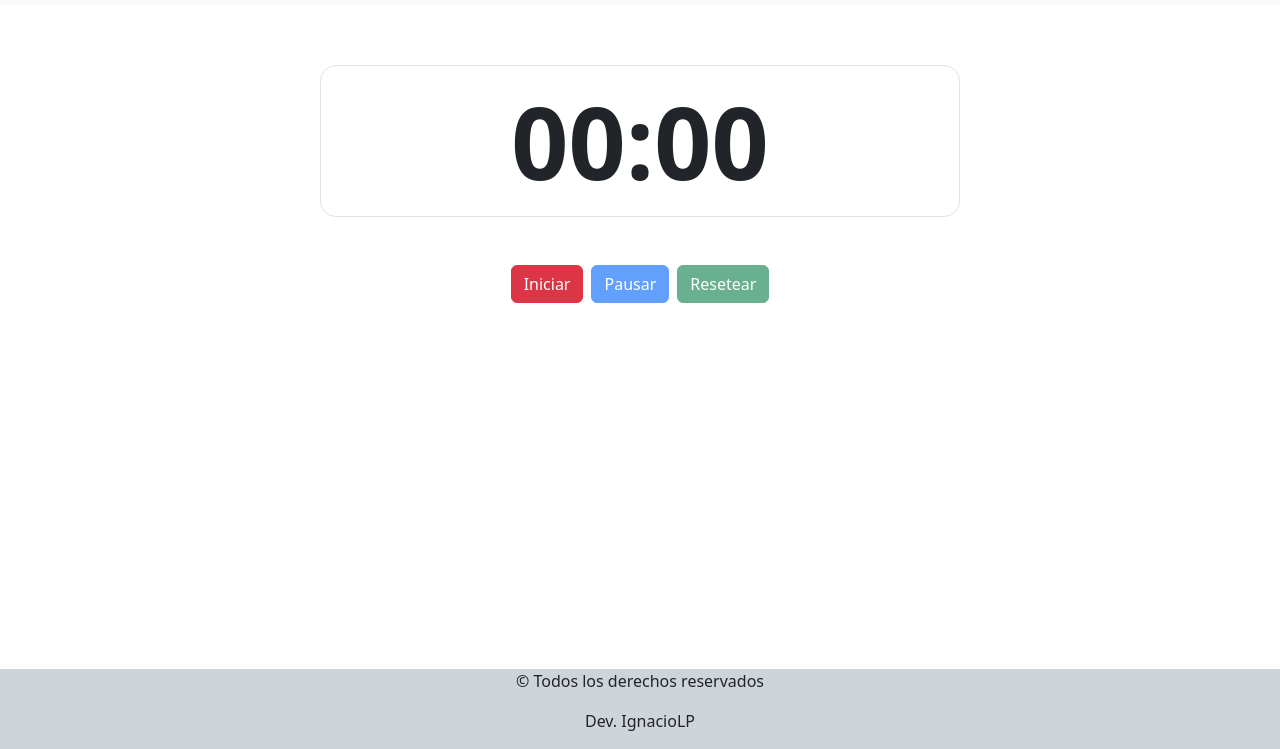
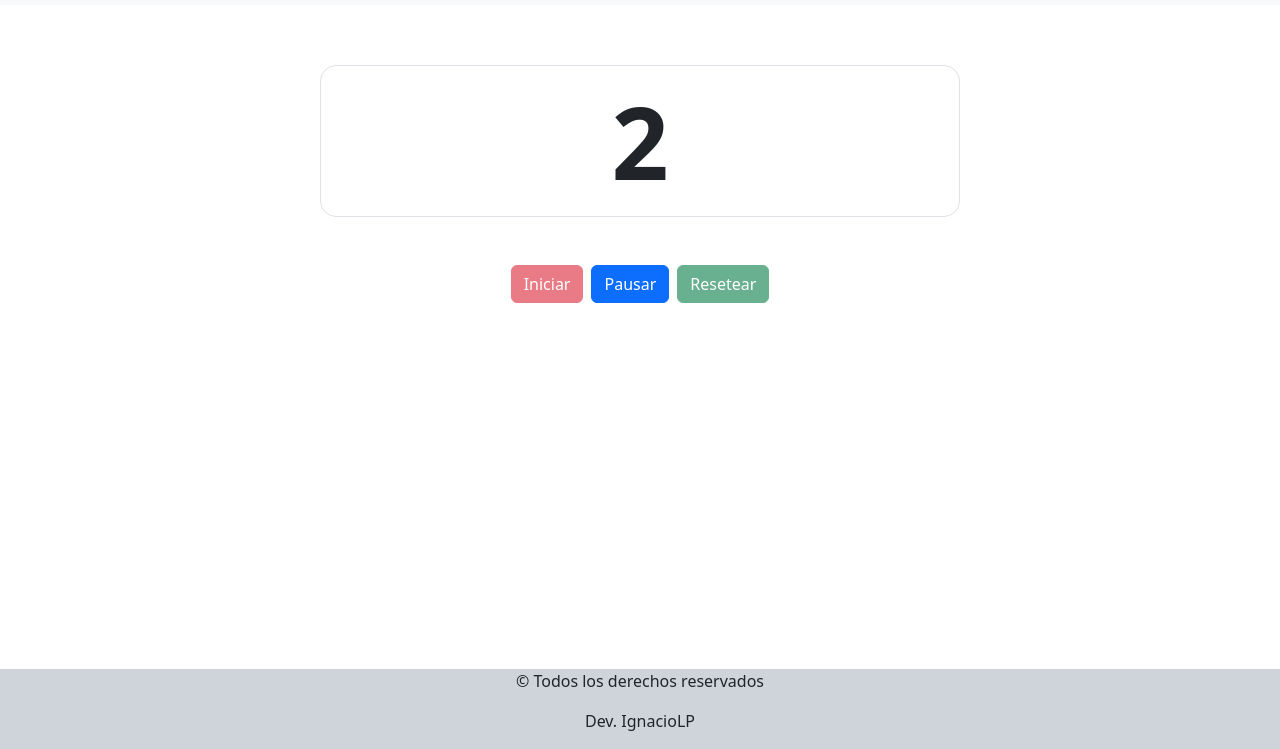
Before and after one commit to ledesmapadilla/TP5-DOM-y-BOM--Ejer5, a plain HTML site: page index.html in a window 1280 px wide. Both pictures are taken after a click on the button "Iniciar". Shown: the part 51-800 px from the top of the page. Drawn offline with nearby package versions, Linux system fonts and the light colour scheme.

Commit message:
termino ejercicio 5

```diff
--- a/JS/ejercicio5.js
+++ b/JS/ejercicio5.js
@@ -1,12 +1,59 @@
 const btnIniciar = document.querySelector(`.btn-danger`);
 const btnPausar = document.querySelector(`.btn-primary`);
 const btnResetear = document.querySelector(`.btn-success`);
+const textContador = document.querySelector(`.fw-semibold`);
+/* deshabilitar botones */
 
-let contador=0
-let idInterval;
+const deshabilitarBotones = () => {
+  btnResetear.disabled = true;
+  btnPausar.disabled = true;
+};
+deshabilitarBotones();
 
 /* agregar funcionalidad - iniciar contador */
+let contador = 0;
 
-btnIniciar.addEventListener(`click`, ()=> {
-  /* deshabilitar 2 botones */
-})
+btnIniciar.addEventListener(`click`, () => {
+  /* habilitar boton pausar */
+  btnPausar.disabled = false;
+  /* deshabilito boton iniciar y resetear */
+  btnIniciar.disabled = true;
+  btnResetear.disabled = true;
+
+  /* arrancar contador */
+  /* traigo el contador = 0 */
+  /* const textContador = document.querySelector(`.fw-semibold`); */
+  console.log(textContador);
+  /* creo el contador */
+  /*  let contador = 0; */
+  let idInterval;
+  /* inicio contador */
+  idInterval = setInterval(() => {
+    contador++;
+    textContador.textContent = contador;
+  }, 1000);
+
+  /* detengo contador */
+
+  btnPausar.addEventListener(`click`, () => {
+    /* habilito boton iniciar y resetear y deshabilito pausar*/
+    btnIniciar.disabled = false;
+    btnResetear.disabled = false;
+    btnPausar.disabled = true;
+    clearInterval(idInterval);
+  });
+
+  /* resetear cronometro */
+
+  btnResetear.addEventListener(`click`, () => {
+    /* habilito boton iniciar  y deshabilito resetear y pausar*/
+    btnIniciar.disabled = false;
+    btnResetear.disabled = true;
+    btnPausar.disabled = true;
+    console.log(`aqui resetear`);
+    console.log(contador);
+    /* pongo en cero contador */
+
+    textContador.textContent = `0`;
+  });
+});
--- a/index.html
+++ b/index.html
@@ -44,17 +44,17 @@
     </header>
     <main>
       <section>
-      <article  class="d-flex container justify-content-center mb-5 border rounded-4 w-50 fw-semibold">00:00</article>
+      <article  class="d-flex container justify-content-center mb-5 border rounded-4 w-50 fw-semibold">0</article>
       <div class="d-flex container justify-content-center">
 
       <div >
         <button class="btn btn-danger">Iniciar</button>
       </div>
       <div>
-        <button class="btn btn-primary mx-2" disabled>Pausar</button>
+        <button class="btn btn-primary mx-2" >Pausar</button>
       </div>
       <div>
-        <button class="btn btn-success" disabled>Resetear</button>
+        <button class="btn btn-success" >Resetear</button>
       </div>
 
       </div>
```
